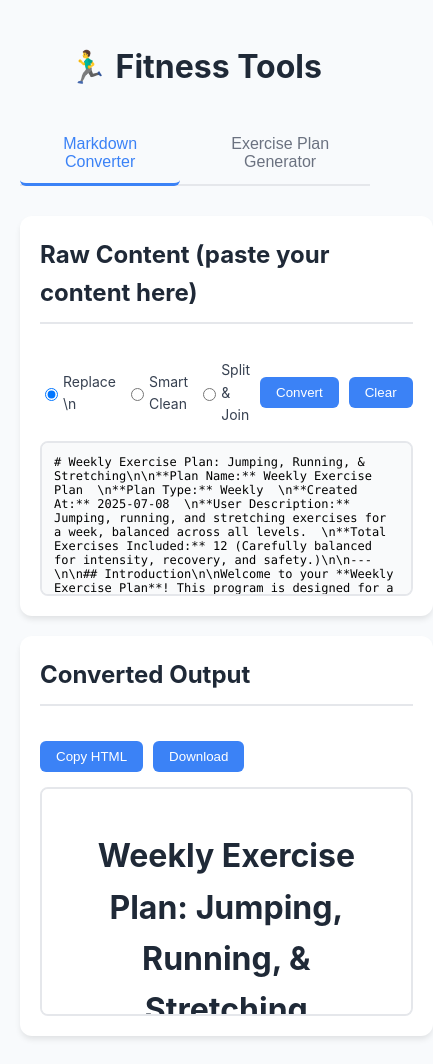
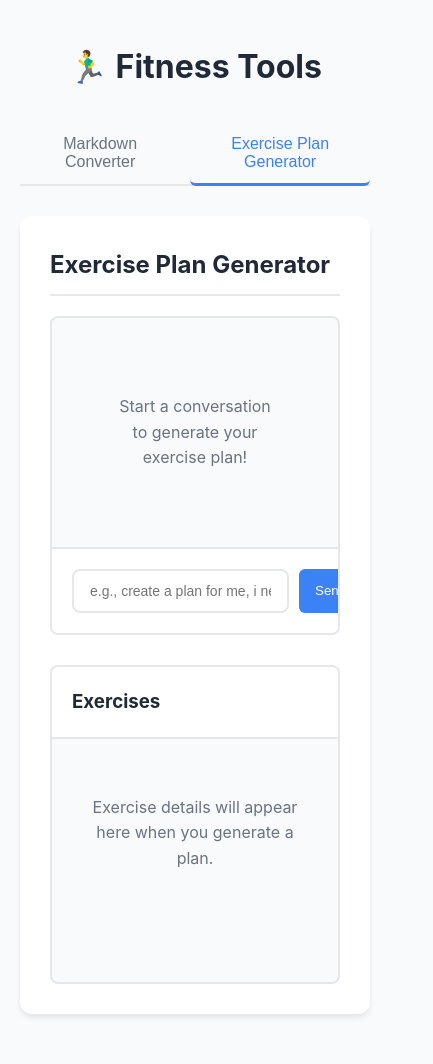
Before and after one commit to chintochau/md-converter-react, a React (Vite) app: page / in a window 390 px wide. Shown: the whole page, 433 px wide, since content can reach past the window. Built offline with nearby package versions, Linux system fonts and the light colour scheme.

Commit message:
feat: implement chat-based UI layout with responsive message history and exercise list

```diff
--- a/src/App.jsx
+++ b/src/App.jsx
@@ -6,7 +6,7 @@ import './App.css'
 const INITIAL_CONTENT = `# Weekly Exercise Plan: Jumping, Running, & Stretching\\n\\n**Plan Name:** Weekly Exercise Plan  \\n**Plan Type:** Weekly  \\n**Created At:** 2025-07-08  \\n**User Description:** Jumping, running, and stretching exercises for a week, balanced across all levels.  \\n**Total Exercises Included:** 12 (Carefully balanced for intensity, recovery, and safety.)\\n\\n---\\n\\n## Introduction\\n\\nWelcome to your **Weekly Exercise Plan**! This program is designed for a balanced progression of jumping, running, and stretching movements. You'll enhance cardiovascular fitness, muscular power, flexibility, and mobility while following a safe and structured approach.\\n\\n---\\n\\n## Plan Structure & Logic\\n\\n- **Balanced Routine:** Alternates high-intensity activities, moderate running, and flexibility work.\\n- **Progression Focus:** Gradual increase in difficulty and volume.\\n- **Safety First:** All sessions start with a warm-up and end with stretching or cool-down.\\n- **Flexibility:** Adaptable to your schedule—move sessions if needed, but maintain at least one active rest day.`
 
 function App() {
-  const [activeTab, setActiveTab] = useState('converter')
+  const [activeTab, setActiveTab] = useState('exercise')
   const [rawContent, setRawContent] = useState(INITIAL_CONTENT)
   const [conversionMethod, setConversionMethod] = useState('replace')
   const [htmlOutput, setHtmlOutput] = useState('')
--- a/src/components/ExerciseChat.css
+++ b/src/components/ExerciseChat.css
@@ -4,6 +4,9 @@
   padding: 30px;
   box-shadow: 0 4px 6px -1px rgba(0, 0, 0, 0.1);
   margin-bottom: 30px;
+  height: calc(100vh - 200px);
+  display: flex;
+  flex-direction: column;
 }
 
 .exercise-chat h2 {
@@ -12,6 +15,115 @@
   margin-bottom: 20px;
   border-bottom: 2px solid #e5e7eb;
   padding-bottom: 10px;
+}
+
+.chat-layout {
+  display: grid;
+  grid-template-columns: 1fr 1fr;
+  gap: 30px;
+  flex: 1;
+  min-height: 0;
+}
+
+.chat-section {
+  display: flex;
+  flex-direction: column;
+  border: 2px solid #e5e7eb;
+  border-radius: 8px;
+  background: #f9fafb;
+  overflow: hidden;
+}
+
+.messages-container {
+  flex: 1;
+  overflow-y: auto;
+  padding: 20px;
+  min-height: 0;
+}
+
+.empty-chat {
+  text-align: center;
+  color: #6b7280;
+  padding: 40px;
+}
+
+.message-group {
+  margin-bottom: 20px;
+}
+
+.user-message, .assistant-message {
+  margin-bottom: 15px;
+}
+
+.message-label {
+  font-weight: 600;
+  font-size: 14px;
+  color: #4b5563;
+  display: block;
+  margin-bottom: 5px;
+}
+
+.user-message .message-content {
+  background: #3b82f6;
+  color: white;
+  padding: 10px 15px;
+  border-radius: 12px;
+  border-bottom-left-radius: 4px;
+  max-width: 80%;
+  word-wrap: break-word;
+}
+
+.assistant-message .message-content {
+  background: white;
+  color: #1f2937;
+  padding: 10px 15px;
+  border-radius: 12px;
+  border-bottom-left-radius: 4px;
+  max-width: 90%;
+  word-wrap: break-word;
+  border: 1px solid #e5e7eb;
+}
+
+.message-time {
+  font-size: 12px;
+  color: #9ca3af;
+  margin-top: 5px;
+  display: block;
+}
+
+.chat-form {
+  padding: 20px;
+  border-top: 2px solid #e5e7eb;
+  background: white;
+}
+
+.exercises-section {
+  display: flex;
+  flex-direction: column;
+  border: 2px solid #e5e7eb;
+  border-radius: 8px;
+  background: #f9fafb;
+  overflow: hidden;
+}
+
+.exercises-section > h3 {
+  margin: 0;
+  padding: 20px;
+  background: white;
+  border-bottom: 2px solid #e5e7eb;
+  color: #1f2937;
+}
+
+.exercises-section .exercise-list {
+  overflow-y: auto;
+  padding: 20px;
+  flex: 1;
+}
+
+.empty-exercises {
+  text-align: center;
+  color: #6b7280;
+  padding: 40px;
 }
 
 .query-form {
@@ -55,116 +167,7 @@
   margin-top: 30px;
 }
 
-.view-toggle {
-  display: flex;
-  gap: 10px;
-  margin-bottom: 20px;
-  border-bottom: 2px solid #e5e7eb;
-  padding-bottom: 10px;
-}
 
-.view-toggle button {
-  background: transparent;
-  color: #6b7280;
-  border: none;
-  padding: 8px 16px;
-  font-weight: 500;
-  cursor: pointer;
-  transition: all 0.2s;
-  border-radius: 4px;
-}
-
-.view-toggle button:hover {
-  background: #f3f4f6;
-}
-
-.view-toggle button.active {
-  color: #3b82f6;
-  background: #eff6ff;
-}
-
-.markdown-output {
-  background: #f9fafb;
-  border: 2px solid #e5e7eb;
-  border-radius: 8px;
-  padding: 24px;
-  max-height: 600px;
-  overflow-y: auto;
-}
-
-.markdown-output h3 {
-  margin-top: 0;
-  color: #1f2937;
-}
-
-.plan-content {
-  line-height: 1.8;
-}
-
-.plan-content h1, .plan-content h2, .plan-content h3 {
-  color: #1f2937;
-  margin-top: 24px;
-  margin-bottom: 12px;
-}
-
-.plan-content h1 {
-  font-size: 2em;
-  border-bottom: 3px solid #3b82f6;
-  padding-bottom: 10px;
-}
-
-.plan-content h2 {
-  font-size: 1.5em;
-  border-bottom: 2px solid #e5e7eb;
-  padding-bottom: 8px;
-}
-
-.plan-content table {
-  width: 100%;
-  border-collapse: collapse;
-  margin: 20px 0;
-}
-
-.plan-content th, .plan-content td {
-  border: 1px solid #d1d5db;
-  padding: 8px 12px;
-  text-align: left;
-}
-
-.plan-content th {
-  background: #f3f4f6;
-  font-weight: 600;
-}
-
-.plan-content ul, .plan-content ol {
-  margin: 12px 0;
-  padding-left: 24px;
-}
-
-.plan-content li {
-  margin: 6px 0;
-}
-
-.plan-content img {
-  max-width: 100%;
-  height: auto;
-  margin: 12px 0;
-  border-radius: 8px;
-}
-
-.plan-content blockquote {
-  border-left: 4px solid #3b82f6;
-  margin: 16px 0;
-  padding-left: 16px;
-  color: #6b7280;
-}
-
-.plan-content code {
-  background: #f3f4f6;
-  padding: 2px 6px;
-  border-radius: 3px;
-  font-family: monospace;
-}
 
 .session-info {
   margin-top: 20px;
@@ -175,3 +178,65 @@
   font-size: 12px;
   color: #6b7280;
 }
+
+/* Responsive design */
+@media (max-width: 1024px) {
+  .chat-layout {
+    grid-template-columns: 1fr;
+    grid-template-rows: 1fr 1fr;
+  }
+
+  .exercise-chat {
+    height: auto;
+    min-height: 80vh;
+  }
+}
+
+/* Message content styling */
+.assistant-message .message-content h1,
+.assistant-message .message-content h2,
+.assistant-message .message-content h3 {
+  margin-top: 16px;
+  margin-bottom: 8px;
+}
+
+.assistant-message .message-content h1 {
+  font-size: 1.5em;
+}
+
+.assistant-message .message-content h2 {
+  font-size: 1.3em;
+}
+
+.assistant-message .message-content h3 {
+  font-size: 1.1em;
+}
+
+.assistant-message .message-content ul,
+.assistant-message .message-content ol {
+  margin: 8px 0;
+  padding-left: 20px;
+}
+
+.assistant-message .message-content li {
+  margin: 4px 0;
+}
+
+.assistant-message .message-content table {
+  width: 100%;
+  border-collapse: collapse;
+  margin: 10px 0;
+  font-size: 14px;
+}
+
+.assistant-message .message-content th,
+.assistant-message .message-content td {
+  border: 1px solid #d1d5db;
+  padding: 6px 8px;
+  text-align: left;
+}
+
+.assistant-message .message-content th {
+  background: #f3f4f6;
+  font-weight: 600;
+}
--- a/src/components/ExerciseChat.jsx
+++ b/src/components/ExerciseChat.jsx
@@ -9,7 +9,7 @@ function ExerciseChat() {
   const [loading, setLoading] = useState(false)
   const [error, setError] = useState(null)
   const [response, setResponse] = useState(null)
-  const [showMarkdown, setShowMarkdown] = useState(true)
+  const [messages, setMessages] = useState([])
 
   const handleSubmit = async (e) => {
     e.preventDefault()
@@ -30,7 +30,20 @@ function ExerciseChat() {
         })
         data.outputHtml = marked.parse(data.output)
       }
+
+      // Add message to chat history
+      const newMessage = {
+        id: Date.now(),
+        query: query,
+        response: data.output,
+        responseHtml: data.outputHtml,
+        exercises: data.result || [],
+        timestamp: new Date().toLocaleTimeString()
+      }
+
+      setMessages(prev => [...prev, newMessage])
       setResponse(data)
+      setQuery('') // Clear input after successful submission
     } catch (err) {
       setError(err.message)
     } finally {
@@ -42,7 +55,45 @@ function ExerciseChat() {
     <div className="exercise-chat">
       <h2>Exercise Plan Generator</h2>
 
-      <form onSubmit={handleSubmit} className="query-form">
+      <div className="chat-layout">
+        {/* Chat Section - Left Side */}
+        <div className="chat-section">
+          <div className="messages-container">
+            {messages.length === 0 ? (
+              <div className="empty-chat">
+                <p>Start a conversation to generate your exercise plan!</p>
+              </div>
+            ) : (
+              messages.map((message) => (
+                <div key={message.id} className="message-group">
+                  <div className="user-message">
+                    <span className="message-label">You:</span>
+                    <div className="message-content">{message.query}</div>
+                    <span className="message-time">{message.timestamp}</span>
+                  </div>
+                  <div className="assistant-message">
+                    <span className="message-label">Assistant:</span>
+                    <div className="message-content">
+                      {message.responseHtml ? (
+                        <div dangerouslySetInnerHTML={{ __html: message.responseHtml }} />
+                      ) : (
+                        <pre style={{ whiteSpace: 'pre-wrap', fontFamily: 'inherit' }}>
+                          {message.response || 'No content available'}
+                        </pre>
+                      )}
+                    </div>
+                  </div>
+                </div>
+              ))
+            )}
+          </div>
+
+          <form onSubmit={handleSubmit} className="chat-form">
+            {error && (
+              <div className="error-message">
+                Error: {error}
+              </div>
+            )}
             <div className="input-group">
               <input
                 type="text"
@@ -53,58 +104,29 @@ function ExerciseChat() {
                 disabled={loading}
               />
               <button type="submit" disabled={loading || !query.trim()}>
-            {loading ? 'Generating...' : 'Generate Plan'}
+                {loading ? 'Generating...' : 'Send'}
               </button>
             </div>
           </form>
-
-      {error && (
-        <div className="error-message">
-          Error: {error}
-        </div>
-      )}
-
-      {response && (
-        <div className="response-container">
-          <div className="view-toggle">
-            <button
-              className={showMarkdown ? 'active' : ''}
-              onClick={() => setShowMarkdown(true)}
-            >
-              Plan View
-            </button>
-            <button
-              className={!showMarkdown ? 'active' : ''}
-              onClick={() => setShowMarkdown(false)}
-            >
-              Exercise List
-            </button>
         </div>
 
-          {showMarkdown ? (
-            <div className="markdown-output">
-              <h3>Your Exercise Plan</h3>
-              {response.outputHtml ? (
-                <div
-                  className="plan-content"
-                  dangerouslySetInnerHTML={{ __html: response.outputHtml }}
-                />
+        {/* Exercise List - Right Side */}
+        <div className="exercises-section">
+          <h3>Exercises</h3>
+          {response && response.result && response.result.length > 0 ? (
+            <ExerciseList exercises={response.result} />
           ) : (
-                <div className="plan-content">
-                  <pre style={{ whiteSpace: 'pre-wrap', fontFamily: 'inherit' }}>
-                    {response.output || 'No content available'}
-                  </pre>
+            <div className="empty-exercises">
+              <p>Exercise details will appear here when you generate a plan.</p>
             </div>
           )}
         </div>
-          ) : (
-            <ExerciseList exercises={response.result || []} />
-          )}
+      </div>
 
+      {response && (
         <div className="session-info">
           <span>Session ID: {response.session_id}</span>
           <span>Model: {response.model}</span>
-          </div>
         </div>
       )}
     </div>
```
Lines whose indentation alone changed are shown as unchanged.
